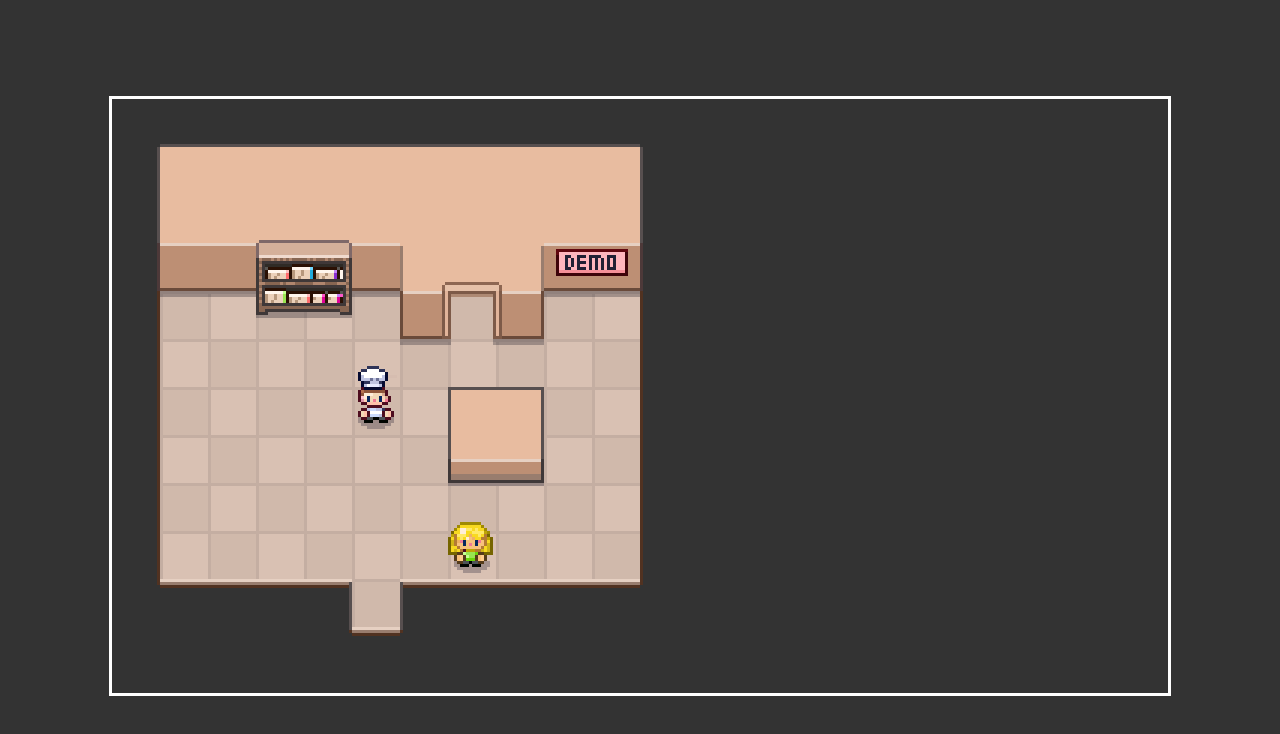
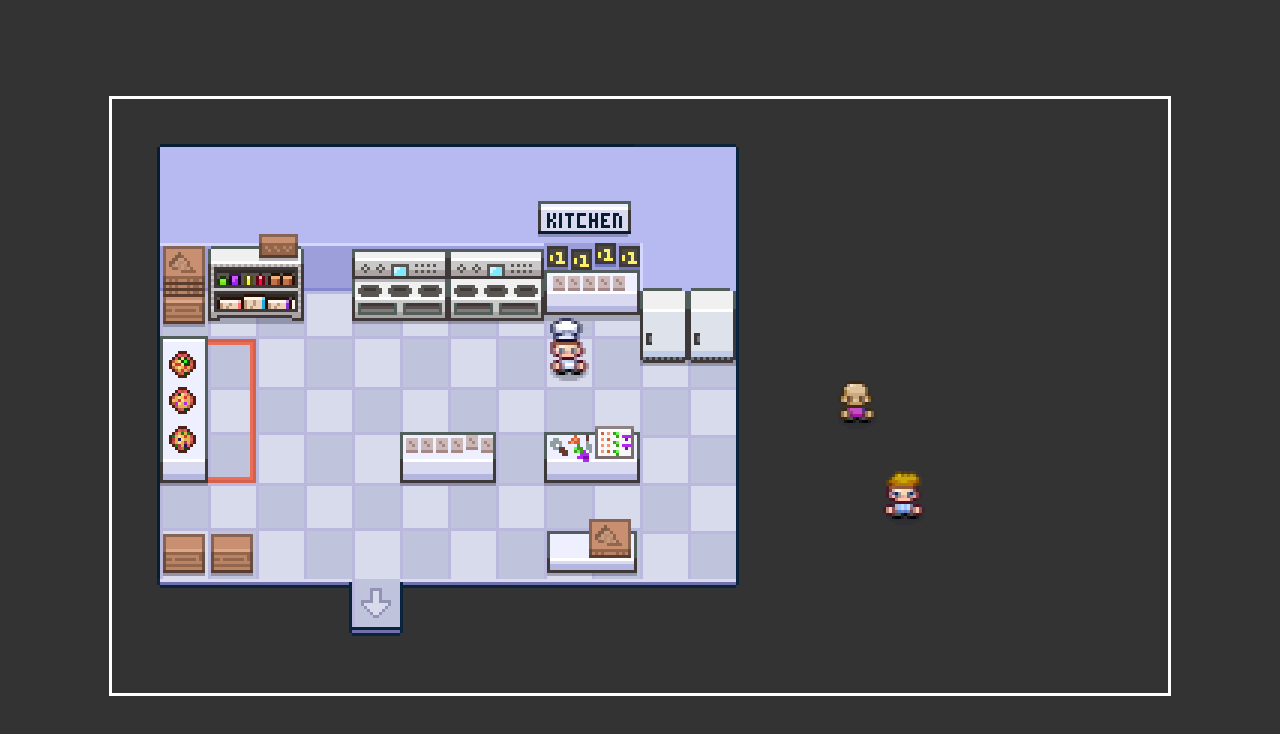
Before and after one commit to MisterDaniels/rpg-javascript-game-client, a plain HTML site: page index.html in a window 1280 px wide. Drawn offline with Linux system fonts and the light colour scheme.

Commit message:
Added game loop logic for render all layers grid and gameObjects
Created logic to remove every image drawn to the main canvas

Created object to specify every map, like DemoRoom and KitchenRoom, both with lower layer, gameObjects layer and upper layer

```diff
--- a/Overworld.js
+++ b/Overworld.js
@@ -4,31 +4,34 @@ class Overworld {
         this.element = config.element;
         this.canvas = this.element.querySelector('.game-canvas');
         this.ctx = this.canvas.getContext('2d');
+        this.map = null;
     }
 
     init() {
-        const image = new Image();
-        image.onload = () => {
-            this.ctx.drawImage(image, 0, 0);
-        };
-        image.src = '/images/maps/DemoLower.png';
+        this.map = new OverworldMap(window.OverworldMaps.Kitchen);
 
-        // Place game objects
-        const hero = new GameObject({
-            x: 5,
-            y: 6
-        });
+        this.startGameLoop();
+    }
 
-        const npc1 = new GameObject({
-            x: 7,
-            y: 9,
-            src: '/images/characters/people/npc1.png'
-        });
+    startGameLoop() {
+        const step = () => {
+            this.ctx.clearRect(0, 0, this.canvas.width, this.canvas.height);
 
-        setTimeout(() => {
-            hero.sprite.draw(this.ctx);
-            npc1.sprite.draw(this.ctx);
-        }, 200);
+            this.map.drawLowerImage(this.ctx);
+
+            Object.values(this.map.gameObjects).forEach(object => {
+                object.x += 0.02;
+                object.sprite.draw(this.ctx);
+            });
+
+            this.map.drawUpperImage(this.ctx);
+
+            requestAnimationFrame(() => {
+                step();
+            });
+        }
+
+        step();
     }
 
 }
--- /dev/null
+++ b/OverworldMap.js
@@ -0,0 +1,59 @@
+class OverworldMap {
+
+    constructor(config) {
+        this.gameObjects = config.gameObjects;
+
+        this.lowerImage = new Image();
+        this.lowerImage.src = config.lowerSrc;
+
+        this.upperImage = new Image();
+        this.upperImage.src = config.upperSrc;
+    }
+
+    drawLowerImage(ctx) {
+        ctx.drawImage(this.lowerImage, 0, 0);
+    }
+
+    drawUpperImage(ctx) {
+        ctx.drawImage(this.upperImage, 0, 0);
+    }
+
+}
+
+window.OverworldMaps = {
+    DemoRoom: {
+        lowerSrc: '/images/maps/DemoLower.png',
+        upperSrc: '/images/maps/DemoUpper.png',
+        gameObjects: {
+            hero: new GameObject({
+                x: 5,
+                y: 6
+            }),
+            npc1: new GameObject({
+                x: 7,
+                y: 9,
+                src: '/images/characters/people/npc1.png'
+            })
+        }
+    },
+    Kitchen: {
+        lowerSrc: '/images/maps/KitchenLower.png',
+        upperSrc: '/images/maps/KitchenUpper.png',
+        gameObjects: {
+            hero: new GameObject({
+                x: 3,
+                y: 5
+            }),
+            npc1: new GameObject({
+                x: 9,
+                y: 6,
+                src: '/images/characters/people/npc2.png'
+            }),
+            npc2: new GameObject({
+                x: 10,
+                y: 8,
+                src: '/images/characters/people/npc3.png'
+            })
+        }
+    }
+}
--- a/index.html
+++ b/index.html
@@ -18,6 +18,7 @@
         <script src="/Overworld.js"></script>
         <script src="/GameObject.js"></script>
         <script src="/Sprite.js"></script>
+        <script src="/OverworldMap.js"></script>
         <script src="/init.js"></script>
     </body>
 </html>
```
